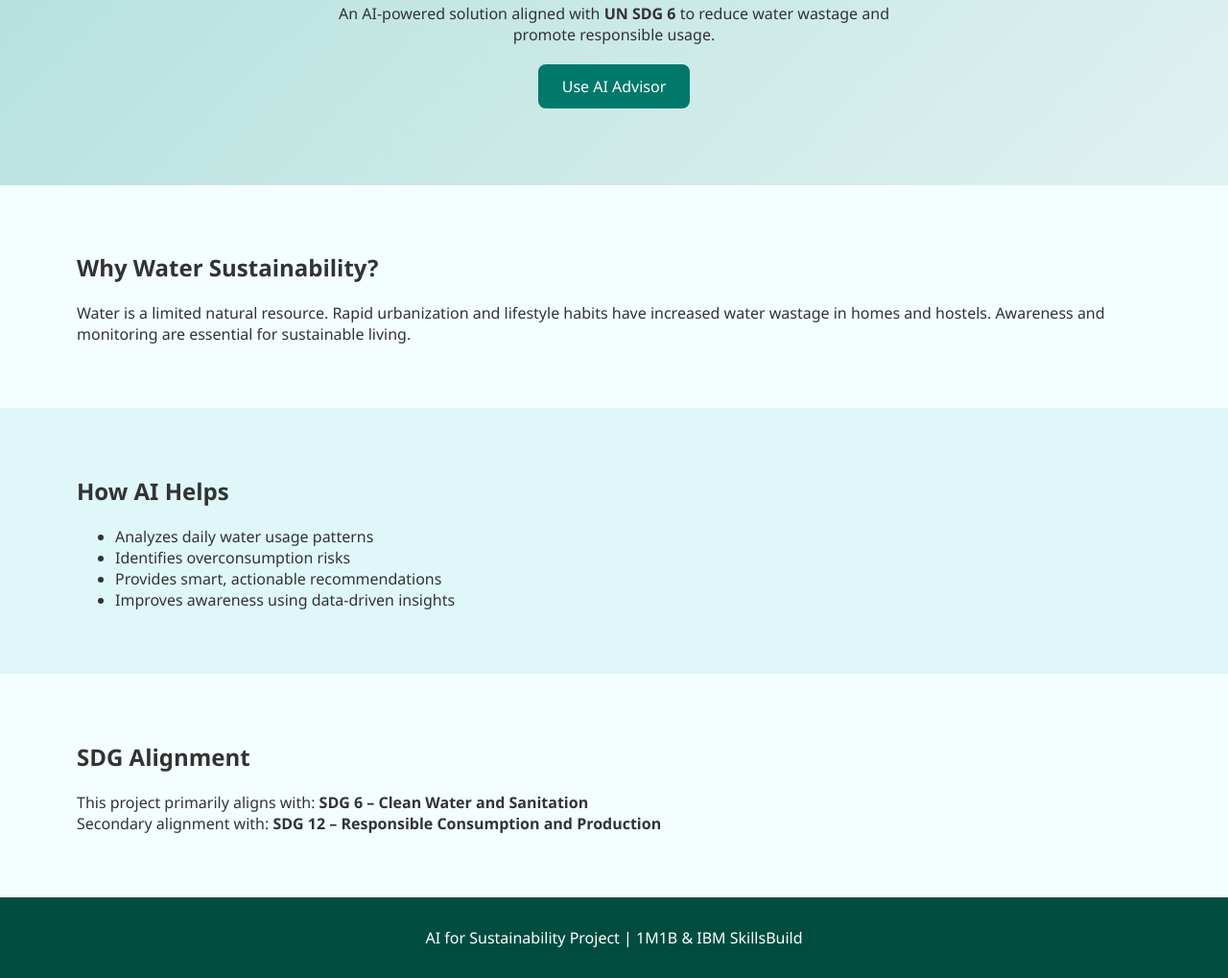
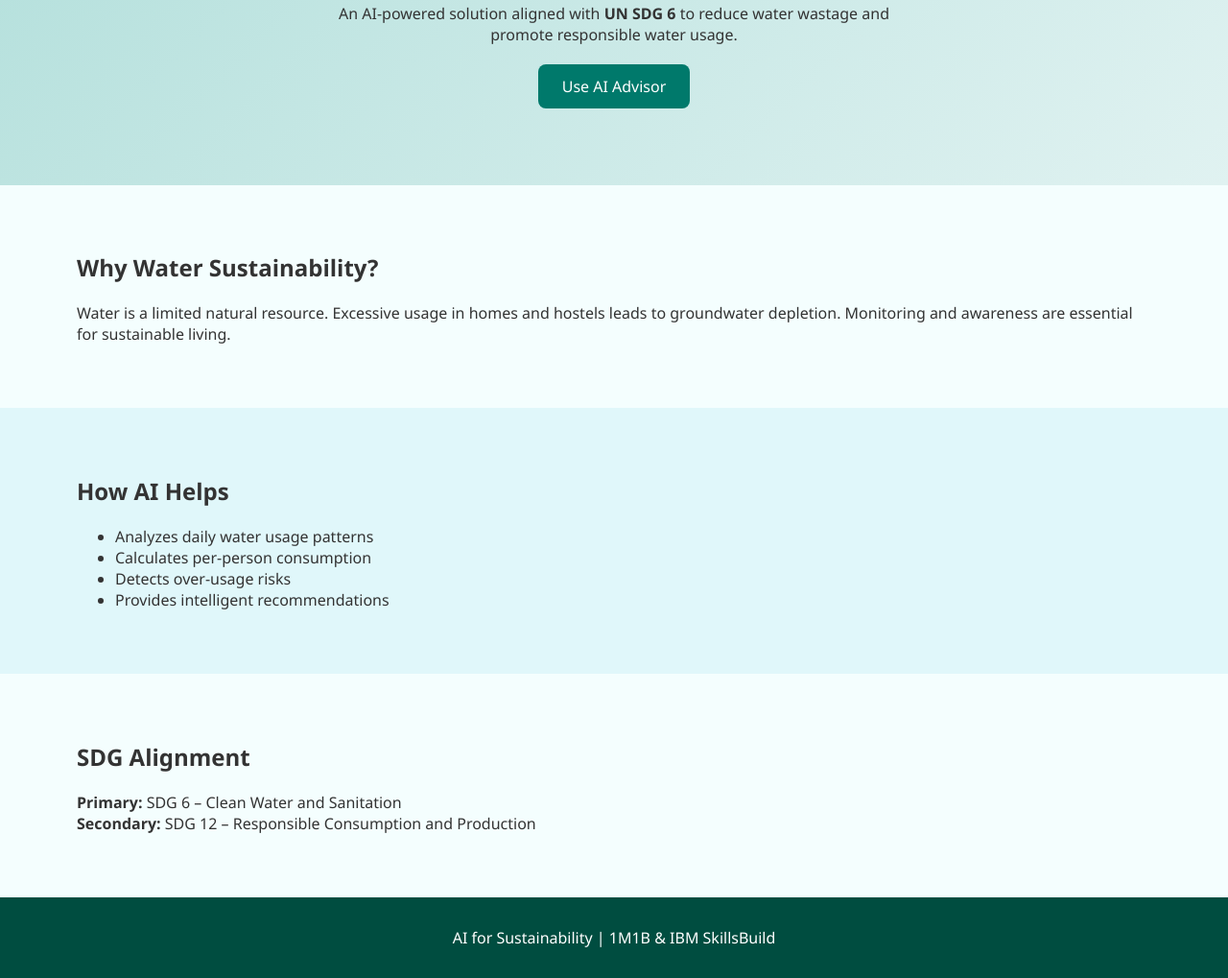
Before and after one commit to Lohith-K19/AI-Water-Usage-Advisor, a plain HTML site: page index.html in a window 1280 px wide. Shown: the part 289-1308 px from the top of the page at 96% size. Drawn offline with Linux system fonts and the light colour scheme.

Commit message:
Update index.html

```diff
--- a/index.html
+++ b/index.html
@@ -1,6 +1,7 @@
 <!DOCTYPE html>
-<html>
+<html lang="en">
 <head>
+    <meta charset="UTF-8">
     <title>AI-Based Water Usage Advisor</title>
     <link rel="stylesheet" href="style.css">
 </head>
@@ -20,7 +21,7 @@
     <h1>Promoting Sustainable Water Consumption</h1>
     <p>
         An AI-powered solution aligned with <b>UN SDG 6</b> to reduce water wastage
-        and promote responsible usage.
+        and promote responsible water usage.
     </p>
     <a href="advisor.html" class="btn">Use AI Advisor</a>
 </section>
@@ -29,9 +30,9 @@
 <section class="section">
     <h2>Why Water Sustainability?</h2>
     <p>
-        Water is a limited natural resource. Rapid urbanization and lifestyle habits
-        have increased water wastage in homes and hostels. Awareness and monitoring
-        are essential for sustainable living.
+        Water is a limited natural resource. Excessive usage in homes and hostels
+        leads to groundwater depletion. Monitoring and awareness are essential
+        for sustainable living.
     </p>
 </section>
 
@@ -40,9 +41,9 @@
     <h2>How AI Helps</h2>
     <ul>
         <li>Analyzes daily water usage patterns</li>
-        <li>Identifies overconsumption risks</li>
-        <li>Provides smart, actionable recommendations</li>
-        <li>Improves awareness using data-driven insights</li>
+        <li>Calculates per-person consumption</li>
+        <li>Detects over-usage risks</li>
+        <li>Provides intelligent recommendations</li>
     </ul>
 </section>
 
@@ -50,16 +51,13 @@
 <section class="section">
     <h2>SDG Alignment</h2>
     <p>
-        This project primarily aligns with:
-        <b>SDG 6 – Clean Water and Sanitation</b><br>
-        Secondary alignment with:
-        <b>SDG 12 – Responsible Consumption and Production</b>
+        <b>Primary:</b> SDG 6 – Clean Water and Sanitation<br>
+        <b>Secondary:</b> SDG 12 – Responsible Consumption and Production
     </p>
 </section>
 
-<!-- FOOTER -->
 <footer>
-    <p>AI for Sustainability Project | 1M1B & IBM SkillsBuild</p>
+    <p>AI for Sustainability | 1M1B & IBM SkillsBuild</p>
 </footer>
 
 </body>
```
